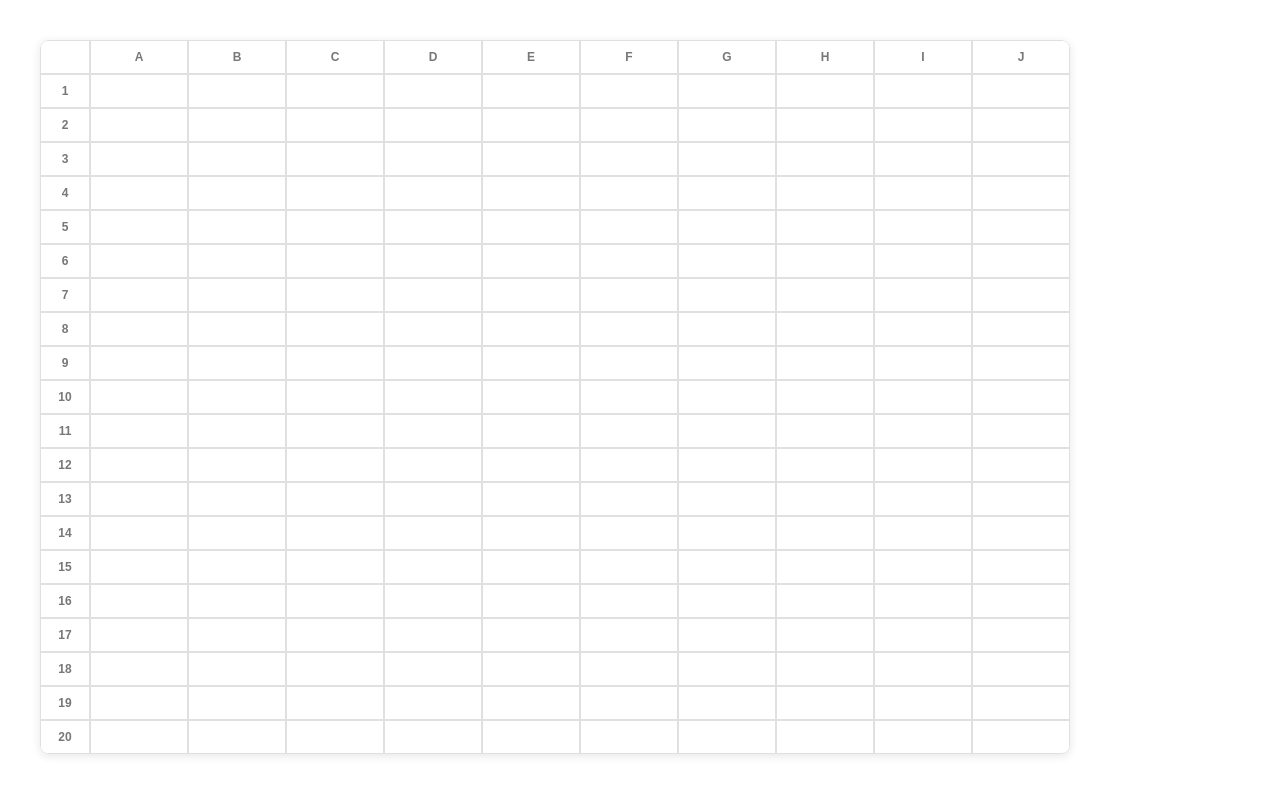
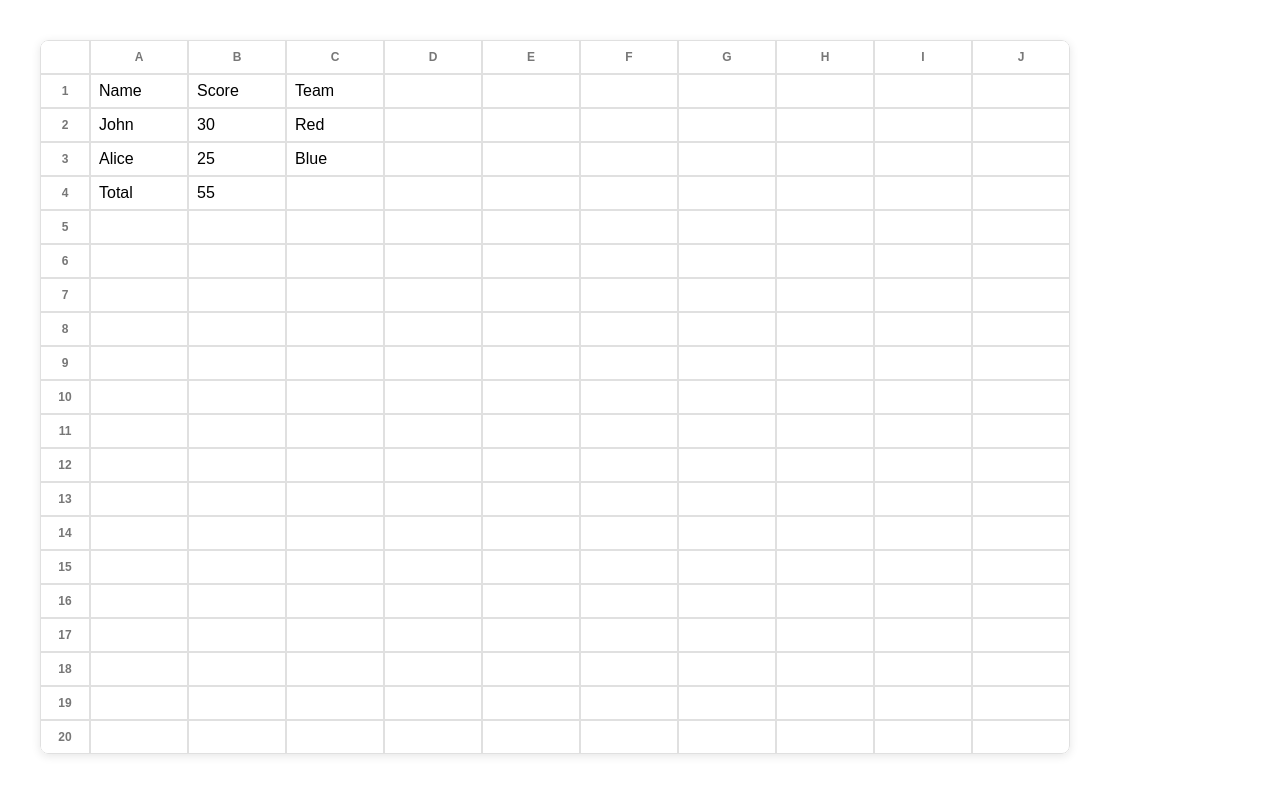
Before and after one commit to slwen/sheets-proto, a React (Create React App) app: page / in a window 1280 px wide. Shown: the top 794 px of the page. Built offline with nearby package versions, Linux system fonts and the light colour scheme.

Commit message:
Add appropriate col/row header cell highlighting

```diff
--- a/src/components/DynamicSpreadsheet.css
+++ b/src/components/DynamicSpreadsheet.css
@@ -112,3 +112,9 @@
 .error {
   color: #ff4444;
 }
+
+.spreadsheet-table .row-header.highlighted,
+.spreadsheet-table .col-header.highlighted {
+  background-color: #f1ebff;
+  color: #8b3dff;
+}
--- a/src/components/DynamicSpreadsheet.js
+++ b/src/components/DynamicSpreadsheet.js
@@ -190,6 +190,24 @@ const DynamicSpreadsheet = () => {
   const [inputWidth, setInputWidth] = useState(0);
   const measureRef = useRef(null);
 
+  useEffect(() => {
+    // Seed the spreadsheet with some dummy data
+    const dummyData = {
+      'A1': { value: 'Name' },
+      'B1': { value: 'Score' },
+      'C1': { value: 'Team' },
+      'A2': { value: 'John' },
+      'B2': { value: '30' },
+      'C2': { value: 'Red' },
+      'A3': { value: 'Alice' },
+      'B3': { value: '25' },
+      'C3': { value: 'Blue' },
+      'A4': { value: 'Total' },
+      'B4': { formula: '=SUM(B2:B3)' }
+    };
+    setData(dummyData);
+  }, []);
+
   const getCellValue = useCallback((cellId) => {
     const cellData = data[cellId];
     if (!cellData) {
@@ -198,7 +216,8 @@ const DynamicSpreadsheet = () => {
     if (cellData.formula) {
       return parseFormula(cellData.formula, getCellValue);
     }
-    return cellData.value !== '' ? parseFloat(cellData.value) : cellData.value;
+    // If it's a number, return it as a number, otherwise return as a string
+    return isNaN(cellData.value) ? cellData.value : parseFloat(cellData.value);
   }, [data]);
 
   const updateInputWidth = (text) => {
@@ -254,12 +273,15 @@ const DynamicSpreadsheet = () => {
     );
   };
 
-  const renderRow = (rowIndex) => (
-    <tr key={rowIndex}>
-      <td className="row-header">{rowIndex + 1}</td>
-      {[...Array(10)].map((_, colIndex) => renderCell(rowIndex, colIndex))}
-    </tr>
-  );
+  const renderRow = (rowIndex) => {
+    const isActiveRow = activeCell && parseInt(activeCell.match(/\d+/)[0]) === rowIndex + 1;
+    return (
+      <tr key={rowIndex}>
+        <td className={`row-header ${isActiveRow ? 'highlighted' : ''}`}>{rowIndex + 1}</td>
+        {[...Array(10)].map((_, colIndex) => renderCell(rowIndex, colIndex))}
+      </tr>
+    );
+  };
 
   return (
     <div className="spreadsheet-container">
@@ -267,9 +289,17 @@ const DynamicSpreadsheet = () => {
         <thead>
           <tr>
             <th></th>
-            {[...Array(10)].map((_, index) => (
-              <th key={index}>{colIndexToLetter(index)}</th>
-            ))}
+            {[...Array(10)].map((_, index) => {
+              const isActiveCol = activeCell && activeCell[0] === colIndexToLetter(index);
+              return (
+                <th
+                  key={index}
+                  className={`col-header ${isActiveCol ? 'highlighted' : ''}`}
+                >
+                  {colIndexToLetter(index)}
+                </th>
+              );
+            })}
           </tr>
         </thead>
         <tbody>
```
